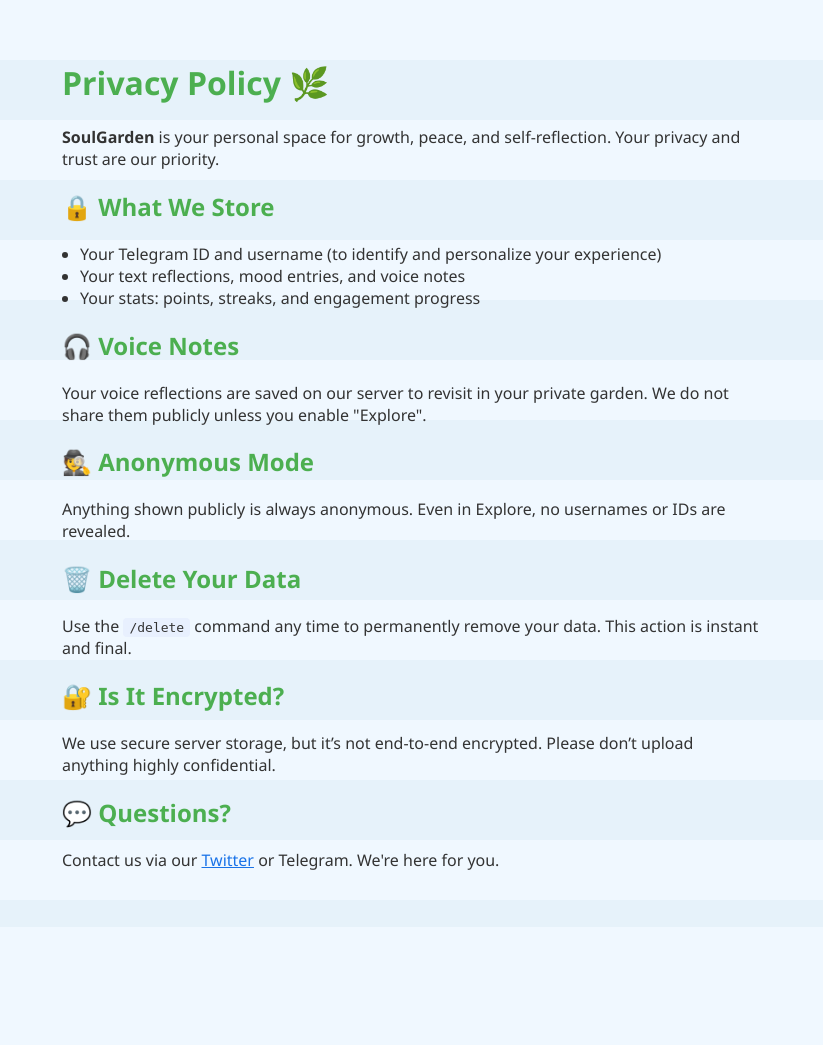
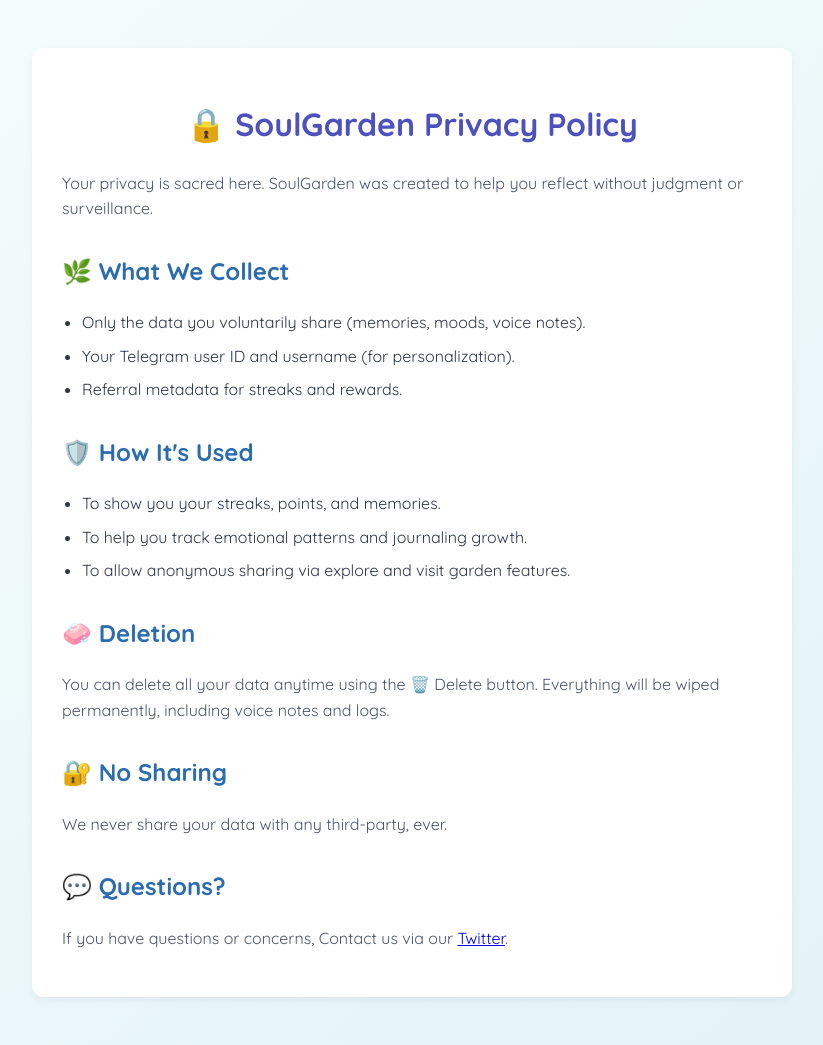
Before and after one commit to garvboiiiii/SoulGarden, a Flask app: page /privacy in a window 1280 px wide. Shown: the whole page, without its empty margins (228-1051 px from the left). Before the commit the page ends 870 px from the top, so only its background shows below. Run offline with Flask 3, Linux system fonts and the light colour scheme.

Commit message:
Update privacy.html

```diff
--- a/templates/privacy.html
+++ b/templates/privacy.html
@@ -1,69 +1,83 @@
 <!DOCTYPE html>
 <html lang="en">
 <head>
-  <meta charset="UTF-8" />
-  <meta name="viewport" content="width=device-width, initial-scale=1.0"/>
-  <title>Privacy Policy - SoulGarden</title>
+  <meta charset="UTF-8">
+  <title>🔒 Privacy Policy - SoulGarden</title>
+  <link href="https://fonts.googleapis.com/css2?family=Quicksand:wght@400;700&display=swap" rel="stylesheet">
   <style>
     body {
-      font-family: 'Segoe UI', sans-serif;
+      font-family: 'Quicksand', sans-serif;
+      background: linear-gradient(to bottom right, #f5fdfc, #e3f2f7);
+      color: #2d3748;
+      padding: 40px;
+      line-height: 1.6;
+    }
+
+    .container {
+      background: #ffffff;
+      padding: 30px;
+      border-radius: 12px;
       max-width: 700px;
       margin: auto;
-      padding: 40px 20px;
-      background: repeating-linear-gradient(
-        to bottom,
-        #f0f8ff,
-        #f0f8ff 60px,
-        #e6f2fa 60px,
-        #e6f2fa 120px
-      );
-      color: #333;
+      box-shadow: 0 4px 10px rgba(0,0,0,0.05);
     }
 
-    h1, h2 {
-      color: #4CAF50;
+    h1 {
+      text-align: center;
+      color: #4c51bf;
+      margin-bottom: 20px;
     }
 
-    a {
-      color: #1a73e8;
+    h2 {
+      color: #2b6cb0;
+      margin-top: 30px;
+    }
+
+    p {
+      font-size: 1rem;
+      color: #4a5568;
     }
 
     ul {
-      padding-left: 18px;
+      margin-top: 10px;
+      padding-left: 20px;
     }
 
-    code {
-      background: #e8f0fe;
-      padding: 2px 6px;
-      border-radius: 4px;
-      font-family: monospace;
+    li {
+      margin-bottom: 8px;
     }
   </style>
 </head>
 <body>
-  <h1>Privacy Policy 🌿</h1>
-  <p><strong>SoulGarden</strong> is your personal space for growth, peace, and self-reflection. Your privacy and trust are our priority.</p>
 
-  <h2>🔒 What We Store</h2>
-  <ul>
-    <li>Your Telegram ID and username (to identify and personalize your experience)</li>
-    <li>Your text reflections, mood entries, and voice notes</li>
-    <li>Your stats: points, streaks, and engagement progress</li>
-  </ul>
+  <div class="container">
+    <h1>🔒 SoulGarden Privacy Policy</h1>
 
-  <h2>🎧 Voice Notes</h2>
-  <p>Your voice reflections are saved on our server to revisit in your private garden. We do not share them publicly unless you enable "Explore".</p>
+    <p>Your privacy is sacred here. SoulGarden was created to help you reflect without judgment or surveillance.</p>
 
-  <h2>🕵️ Anonymous Mode</h2>
-  <p>Anything shown publicly is always anonymous. Even in Explore, no usernames or IDs are revealed.</p>
+    <h2>🌿 What We Collect</h2>
+    <ul>
+      <li>Only the data you voluntarily share (memories, moods, voice notes).</li>
+      <li>Your Telegram user ID and username (for personalization).</li>
+      <li>Referral metadata for streaks and rewards.</li>
+    </ul>
 
-  <h2>🗑️ Delete Your Data</h2>
-  <p>Use the <code>/delete</code> command any time to permanently remove your data. This action is instant and final.</p>
+    <h2>🛡️ How It's Used</h2>
+    <ul>
+      <li>To show you your streaks, points, and memories.</li>
+      <li>To help you track emotional patterns and journaling growth.</li>
+      <li>To allow anonymous sharing via explore and visit garden features.</li>
+    </ul>
 
-  <h2>🔐 Is It Encrypted?</h2>
-  <p>We use secure server storage, but it’s not end-to-end encrypted. Please don’t upload anything highly confidential.</p>
+    <h2>🧼 Deletion</h2>
+    <p>You can delete all your data anytime using the 🗑️ Delete button. Everything will be wiped permanently, including voice notes and logs.</p>
 
-  <h2>💬 Questions?</h2>
-  <p>Contact us via our <a href="https://twitter.com/s0ulGarden_Bot">Twitter</a> or Telegram. We're here for you.</p>
+    <h2>🔐 No Sharing</h2>
+    <p>We never share your data with any third-party, ever.</p>
+
+    <h2>💬 Questions?</h2>
+    <p>If you have questions or concerns, Contact us via our <a href="https://twitter.com/s0ulGarden_Bot">Twitter</a>.</p>
+  </div>
+
 </body>
 </html>
```
